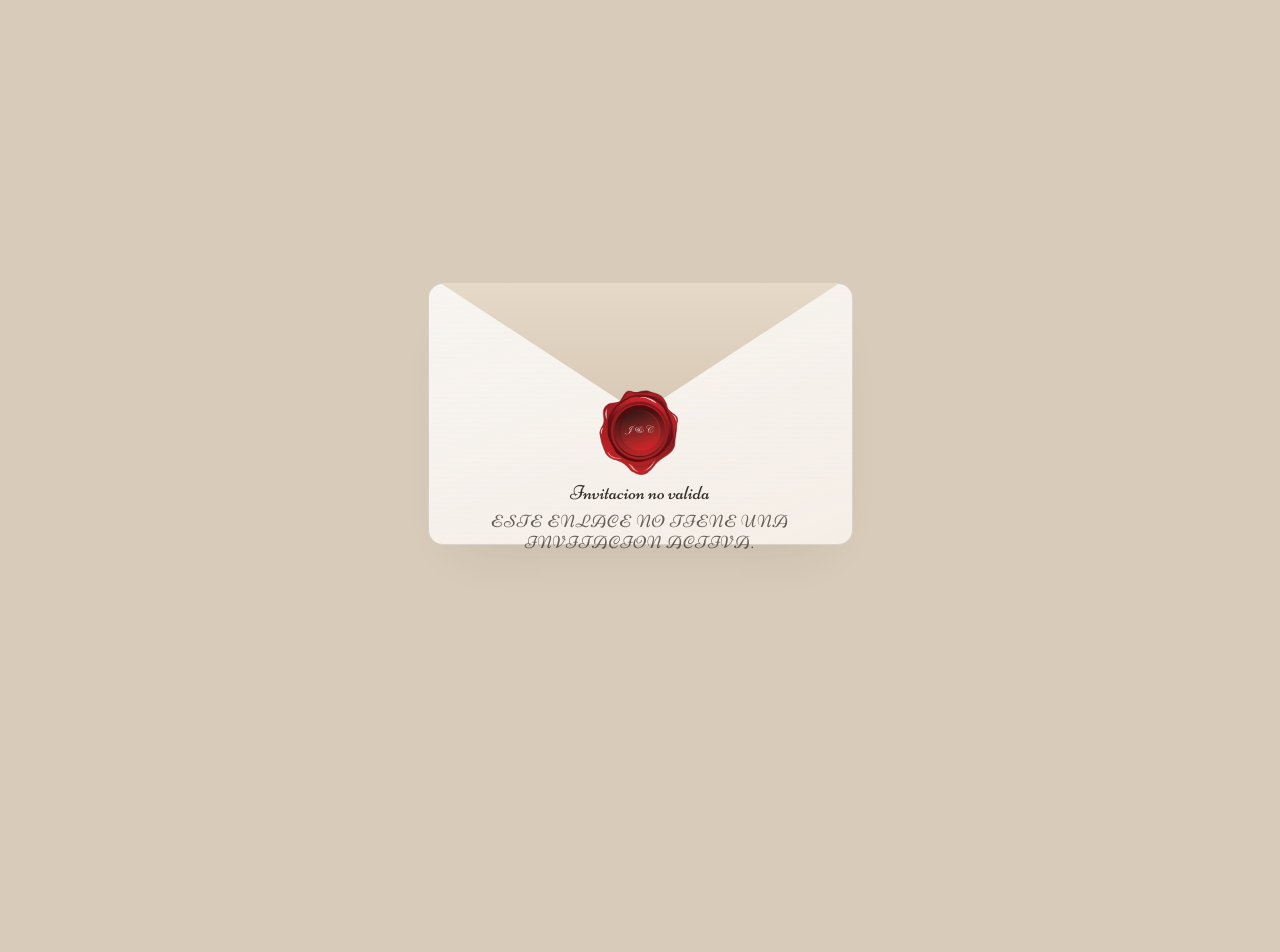
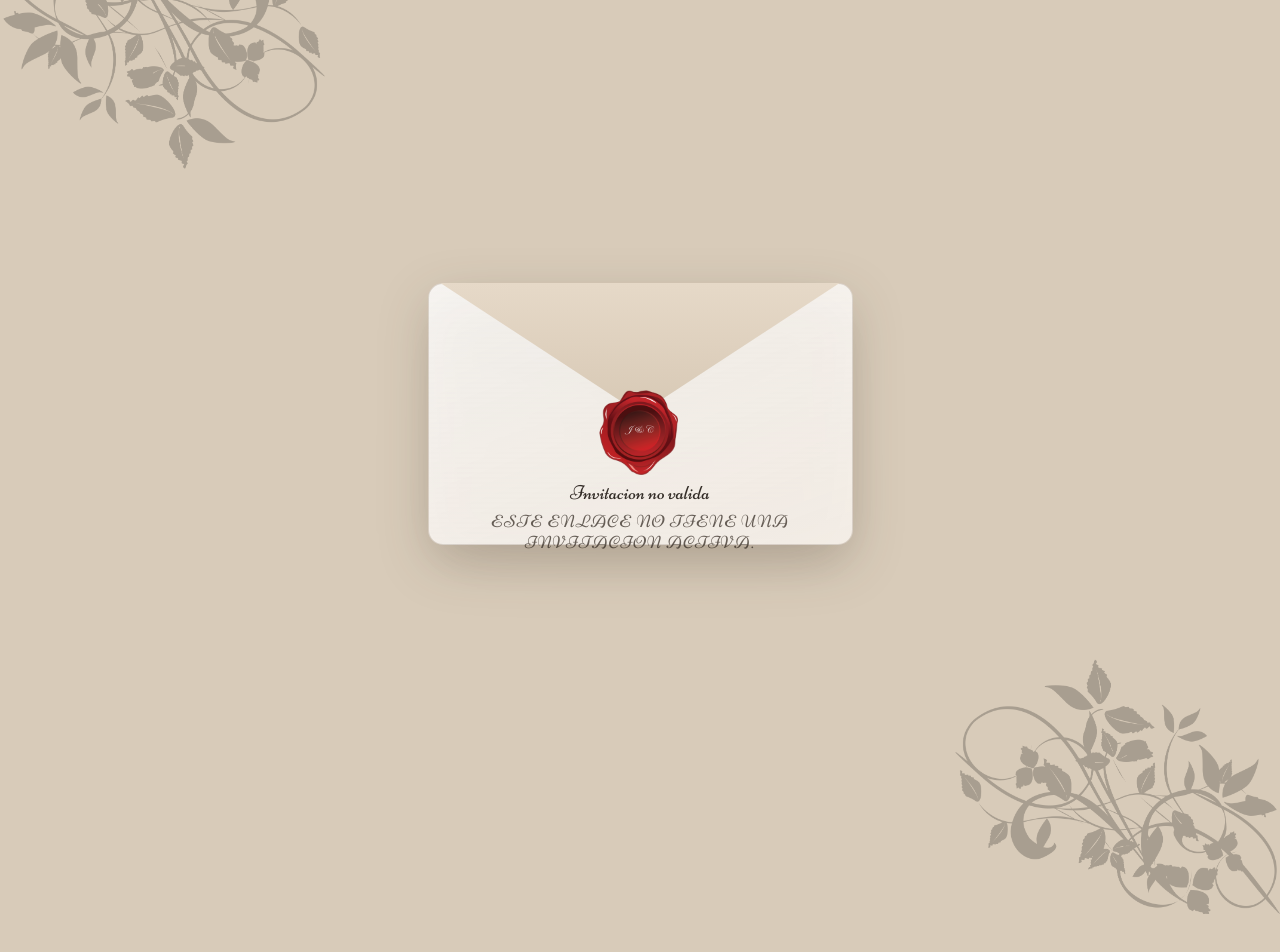
Before and after one commit to carliwar/boda-jyc, a React (Vite) app: page / in a window 1280 px wide. Shown: the part 86-1038 px from the top of the page. Built offline with nearby package versions, Linux system fonts and the light colour scheme; a web font is replaced by a local one.

Commit message:
adding styles for envelope view

```diff
--- a/src/App.tsx
+++ b/src/App.tsx
@@ -575,6 +575,18 @@ export function App() {
     <div className="invitation-shell">
       {!isEnvelopeOpen ? (
         <section className={`envelope-stage${isEnvelopeOpening ? ' opening' : ''}`} aria-label="Abrir invitacion">
+          <img
+            className="envelope-branch envelope-branch-top-left"
+            src={`${import.meta.env.BASE_URL}icons/branch.png`}
+            alt=""
+            aria-hidden="true"
+          />
+          <img
+            className="envelope-branch envelope-branch-bottom-right"
+            src={`${import.meta.env.BASE_URL}icons/branch.png`}
+            alt=""
+            aria-hidden="true"
+          />
           <button
             type="button"
             className={`envelope${canOpenEnvelope ? '' : ' envelope-disabled'}`}
--- a/src/styles/global.css
+++ b/src/styles/global.css
@@ -59,6 +59,29 @@ p {
   padding: var(--sp-5);
   gap: 0.4rem;
   font-family: var(--font-envelope);
+  position: relative;
+  overflow: hidden;
+}
+
+.envelope-branch {
+  position: absolute;
+  width: clamp(140px, 32vw, 260px);
+  height: auto;
+  opacity: 0.22;
+  pointer-events: none;
+  user-select: none;
+  z-index: 0;
+}
+
+.envelope-branch-top-left {
+  top: 0;
+  left: 0;
+}
+
+.envelope-branch-bottom-right {
+  bottom: 0;
+  right: 0;
+  transform: rotate(180deg);
 }
 
 .envelope {
@@ -73,6 +96,7 @@ p {
   display: grid;
   place-items: center;
   min-height: 230px;
+  filter: drop-shadow(0 14px 20px rgba(51, 39, 29, 0.22));
 }
 
 .envelope:not(:disabled):hover,
@@ -206,7 +230,6 @@ p {
 }
 
 .envelope-validity {
-  font-size: calc(0.7rem * 0.75);
   letter-spacing: 0.04em;
   text-transform: none;
   color: rgba(53, 44, 36, 0.7);
```
